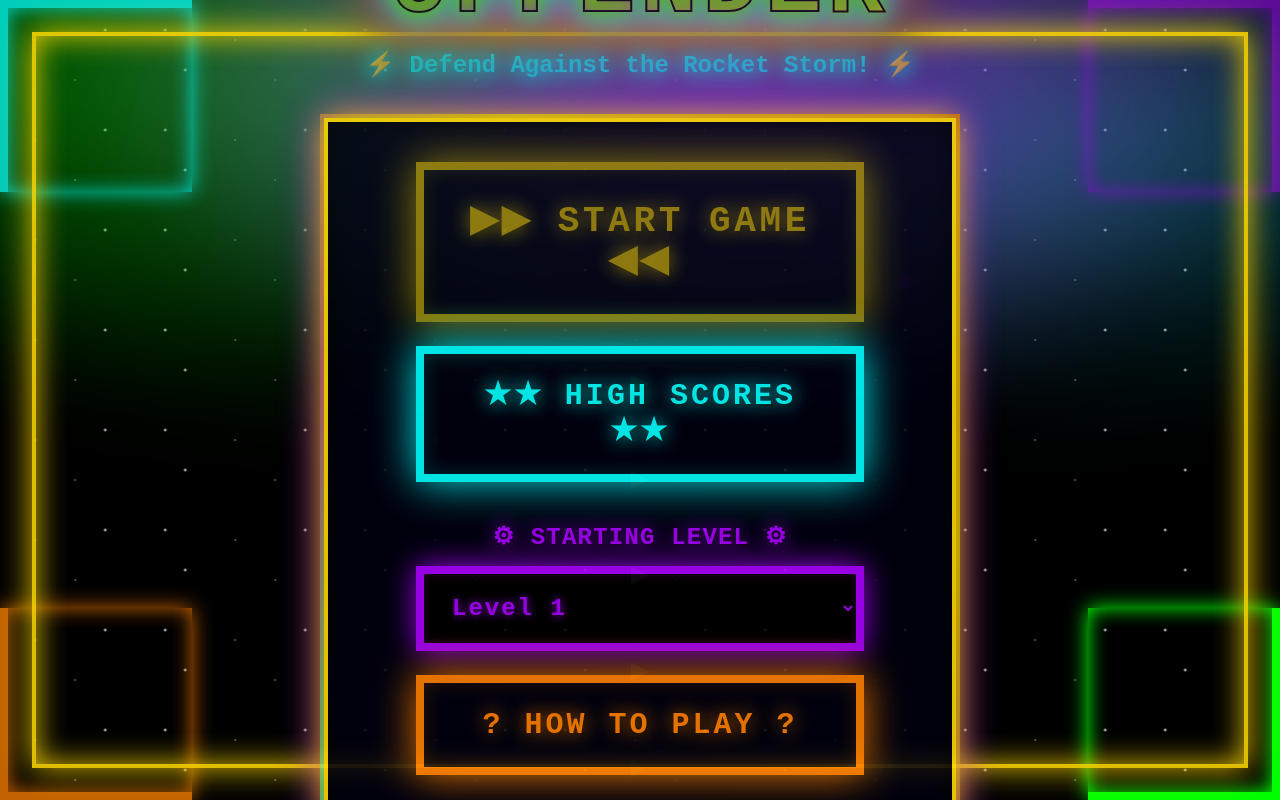
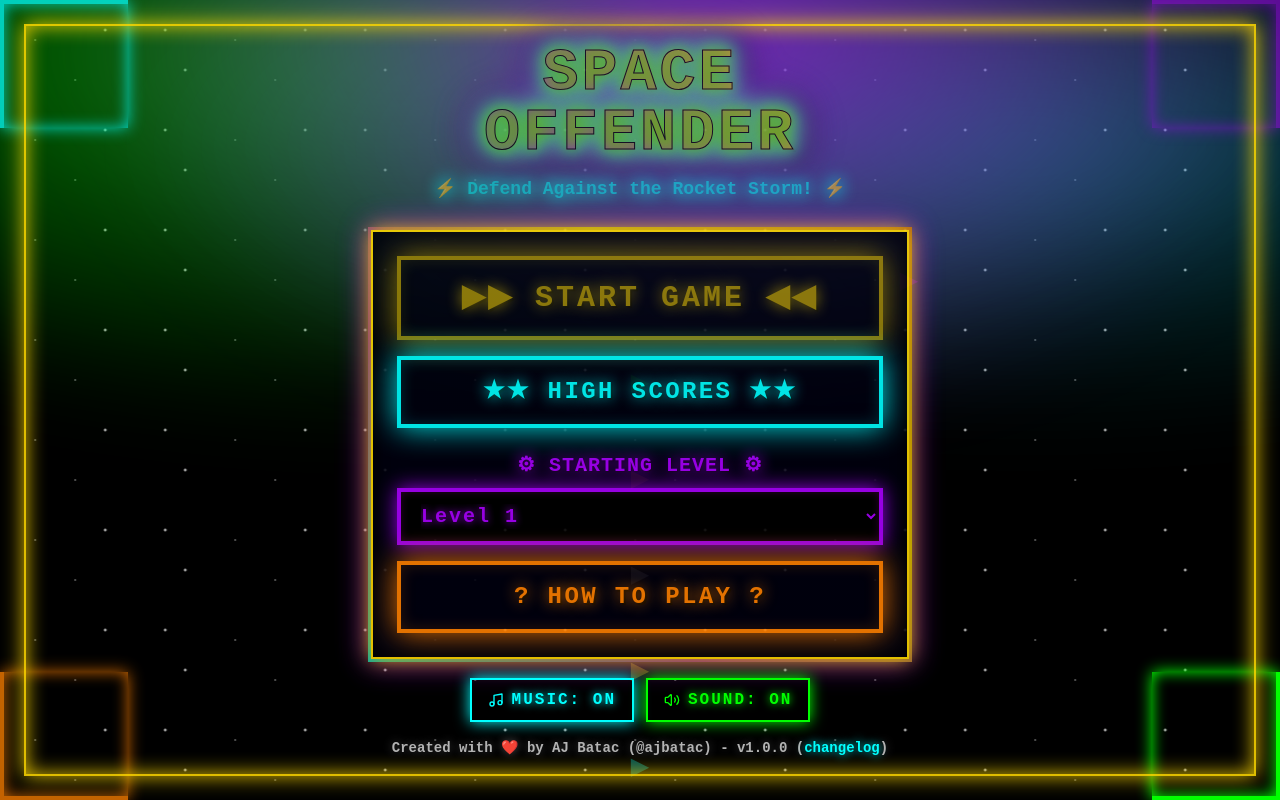
Before and after one commit to rephrais/galaxy-guard, a React (Vite) app: page / in a window 1280 px wide. Built offline with nearby package versions, Linux system fonts and the light colour scheme; the HTML template or start-up script is replaced by a standard one.

Commit message:
Fix homepage clipping issues

```diff
--- a/src/components/game/StartMenu.tsx
+++ b/src/components/game/StartMenu.tsx
@@ -195,92 +195,92 @@ export const StartMenu: React.FC<StartMenuProps> = ({
       {renderAnimatedSpaceships()}
 
       {/* Crazy animated corner decorations - 80s style */}
-      <div className="absolute top-0 left-0 w-48 h-48 border-l-8 border-t-8 border-neon-cyan animate-pulse"
+      <div className="absolute top-0 left-0 w-24 h-24 sm:w-32 sm:h-32 border-l-4 border-t-4 sm:border-l-6 sm:border-t-6 border-neon-cyan animate-pulse"
            style={{
-             boxShadow: '0 0 20px hsl(var(--neon-cyan)), inset 0 0 20px hsl(var(--neon-cyan))',
+             boxShadow: '0 0 15px hsl(var(--neon-cyan)), inset 0 0 15px hsl(var(--neon-cyan))',
              animation: 'pulse 2s cubic-bezier(0.4, 0, 0.6, 1) infinite'
            }} />
-      <div className="absolute top-0 right-0 w-48 h-48 border-r-8 border-t-8 border-neon-purple animate-pulse"
+      <div className="absolute top-0 right-0 w-24 h-24 sm:w-32 sm:h-32 border-r-4 border-t-4 sm:border-r-6 sm:border-t-6 border-neon-purple animate-pulse"
            style={{
-             boxShadow: '0 0 20px hsl(var(--neon-purple)), inset 0 0 20px hsl(var(--neon-purple))',
+             boxShadow: '0 0 15px hsl(var(--neon-purple)), inset 0 0 15px hsl(var(--neon-purple))',
              animationDelay: '0.5s',
              animation: 'pulse 2s cubic-bezier(0.4, 0, 0.6, 1) infinite 0.5s'
            }} />
-      <div className="absolute bottom-0 left-0 w-48 h-48 border-l-8 border-b-8 border-neon-orange animate-pulse"
+      <div className="absolute bottom-0 left-0 w-24 h-24 sm:w-32 sm:h-32 border-l-4 border-b-4 sm:border-l-6 sm:border-b-6 border-neon-orange animate-pulse"
            style={{
-             boxShadow: '0 0 20px hsl(var(--neon-orange)), inset 0 0 20px hsl(var(--neon-orange))',
+             boxShadow: '0 0 15px hsl(var(--neon-orange)), inset 0 0 15px hsl(var(--neon-orange))',
              animationDelay: '1s',
              animation: 'pulse 2s cubic-bezier(0.4, 0, 0.6, 1) infinite 1s'
            }} />
-      <div className="absolute bottom-0 right-0 w-48 h-48 border-r-8 border-b-8 border-neon-green animate-pulse"
+      <div className="absolute bottom-0 right-0 w-24 h-24 sm:w-32 sm:h-32 border-r-4 border-b-4 sm:border-r-6 sm:border-b-6 border-neon-green animate-pulse"
            style={{
-             boxShadow: '0 0 20px hsl(var(--neon-green)), inset 0 0 20px hsl(var(--neon-green))',
+             boxShadow: '0 0 15px hsl(var(--neon-green)), inset 0 0 15px hsl(var(--neon-green))',
              animationDelay: '1.5s',
              animation: 'pulse 2s cubic-bezier(0.4, 0, 0.6, 1) infinite 1.5s'
            }} />
 
       {/* Extra animated borders for that 80s arcade cabinet look */}
-      <div className="absolute inset-8 border-4 border-neon-yellow pointer-events-none"
+      <div className="absolute inset-4 sm:inset-6 border-2 sm:border-3 border-neon-yellow pointer-events-none"
            style={{
-             boxShadow: '0 0 30px hsl(var(--neon-yellow)), inset 0 0 30px hsl(var(--neon-yellow))',
+             boxShadow: '0 0 20px hsl(var(--neon-yellow)), inset 0 0 20px hsl(var(--neon-yellow))',
              animation: 'pulse 3s ease-in-out infinite'
            }} />
 
-      <div className="relative z-10 text-center w-full max-w-2xl mx-auto px-4">
+      <div className="relative z-10 text-center w-full max-w-xl mx-auto px-4">
         {/* Massive 80s Game Title with crazy effects */}
-        <div className="mb-8 animate-pulse">
+        <div className="mb-4 sm:mb-6 animate-pulse">
           <div
-            className="pixel-text text-5xl sm:text-6xl md:text-7xl lg:text-8xl mb-4 tracking-wider"
+            className="pixel-text text-4xl sm:text-5xl md:text-6xl mb-2 sm:mb-3 tracking-wider"
             style={{
               background: 'linear-gradient(45deg, hsl(var(--neon-cyan)) 0%, hsl(var(--neon-purple)) 25%, hsl(var(--neon-yellow)) 50%, hsl(var(--neon-orange)) 75%, hsl(var(--neon-cyan)) 100%)',
               backgroundSize: '200% 200%',
               WebkitBackgroundClip: 'text',
               WebkitTextFillColor: 'transparent',
               backgroundClip: 'text',
-              filter: 'drop-shadow(0 0 10px hsl(var(--neon-cyan))) drop-shadow(0 0 20px hsl(var(--neon-purple))) drop-shadow(0 0 30px hsl(var(--neon-yellow))) drop-shadow(4px 4px 0 black)',
+              filter: 'drop-shadow(0 0 8px hsl(var(--neon-cyan))) drop-shadow(0 0 15px hsl(var(--neon-purple))) drop-shadow(2px 2px 0 black)',
               animation: 'retro-glow 3s ease-in-out infinite, color-splash 8s linear infinite',
-              WebkitTextStroke: '2px black',
-              textShadow: '4px 4px 0 black, 0 0 50px hsl(var(--neon-yellow))'
+              WebkitTextStroke: '1px black',
+              textShadow: '2px 2px 0 black, 0 0 30px hsl(var(--neon-yellow))'
             }}
           >
             SPACE OFFENDER
           </div>
-          <div className="pixel-text text-lg sm:text-xl md:text-2xl text-neon-cyan animate-pulse"
+          <div className="pixel-text text-sm sm:text-base md:text-lg text-neon-cyan animate-pulse"
                style={{
-                 filter: 'drop-shadow(0 0 10px hsl(var(--neon-cyan)))',
-                 textShadow: '0 0 20px hsl(var(--neon-cyan))'
+                 filter: 'drop-shadow(0 0 8px hsl(var(--neon-cyan)))',
+                 textShadow: '0 0 15px hsl(var(--neon-cyan))'
                }}>
             ⚡ Defend Against the Rocket Storm! ⚡
           </div>
         </div>
 
         {/* Main Menu Container with crazy border */}
-        <div className="relative w-full mb-6"
+        <div className="relative w-full mb-4"
              style={{
                background: 'linear-gradient(45deg, transparent 0%, rgba(0,0,0,0.5) 100%)',
-               padding: '4px',
+               padding: '3px',
                animation: 'pulse 2s infinite'
              }}>
-          <div className="absolute inset-0 border-4 sm:border-6 md:border-8 border-double animate-pulse"
+          <div className="absolute inset-0 border-2 sm:border-3 md:border-4 border-double animate-pulse"
                style={{
                  borderImage: 'linear-gradient(45deg, hsl(var(--neon-cyan)), hsl(var(--neon-purple)), hsl(var(--neon-yellow)), hsl(var(--neon-orange))) 1',
                  borderImageSlice: 1,
-                 boxShadow: '0 0 40px hsl(var(--neon-purple)), inset 0 0 40px rgba(0,0,0,0.8)',
+                 boxShadow: '0 0 30px hsl(var(--neon-purple)), inset 0 0 30px rgba(0,0,0,0.8)',
                  animation: 'pulse 2s ease-in-out infinite'
                }} />
-          <div className="hud-panel p-6 sm:p-8 md:p-10 border-4 border-neon-yellow relative"
+          <div className="hud-panel p-4 sm:p-6 border-2 sm:border-3 border-neon-yellow relative"
                style={{
-                 boxShadow: '0 0 30px hsl(var(--neon-yellow)), inset 0 0 20px rgba(0,0,0,0.9)'
+                 boxShadow: '0 0 20px hsl(var(--neon-yellow)), inset 0 0 15px rgba(0,0,0,0.9)'
                }}>
-            <div className="space-y-4 sm:space-y-5 md:space-y-6">
+            <div className="space-y-2 sm:space-y-3 md:space-y-4">
               {/* HUGE START BUTTON */}
               <button
                 onClick={onStartGame}
-                className="arcade-button text-2xl sm:text-3xl md:text-4xl w-full max-w-md mx-auto py-4 sm:py-6 md:py-8 border-4 sm:border-6 md:border-8 border-neon-yellow hover:bg-neon-yellow font-black tracking-widest transform hover:scale-105 transition-all duration-200"
+                className="arcade-button text-xl sm:text-2xl md:text-3xl w-full py-3 sm:py-4 md:py-5 border-3 sm:border-4 md:border-5 border-neon-yellow hover:bg-neon-yellow font-black tracking-widest transform hover:scale-105 transition-all duration-200"
                 style={{
-                  boxShadow: '0 0 40px hsl(var(--neon-yellow)), inset 0 0 20px rgba(255,255,0,0.2)',
+                  boxShadow: '0 0 30px hsl(var(--neon-yellow)), inset 0 0 15px rgba(255,255,0,0.2)',
                   animation: 'pulse 1.5s ease-in-out infinite',
-                  textShadow: '0 0 20px hsl(var(--neon-yellow)), 3px 3px 0 black'
+                  textShadow: '0 0 15px hsl(var(--neon-yellow)), 2px 2px 0 black'
                 }}
               >
                 ▶▶ START GAME ◀◀
@@ -290,10 +290,10 @@ export const StartMenu: React.FC<StartMenuProps> = ({
               {hasSavedGame && onLoadGame && (
                 <button
                   onClick={onLoadGame}
-                  className="arcade-button text-xl sm:text-2xl md:text-3xl w-full max-w-md mx-auto py-3 sm:py-4 md:py-6 border-4 sm:border-6 md:border-8 border-neon-green hover:bg-neon-green text-neon-green hover:text-black font-black tracking-widest transform hover:scale-105 transition-all duration-200"
+                  className="arcade-button text-lg sm:text-xl md:text-2xl w-full py-2 sm:py-3 md:py-4 border-3 sm:border-4 border-neon-green hover:bg-neon-green text-neon-green hover:text-black font-black tracking-widest transform hover:scale-105 transition-all duration-200"
                   style={{
-                    boxShadow: '0 0 40px hsl(var(--neon-green)), inset 0 0 20px rgba(0,255,0,0.2)',
-                    textShadow: '0 0 20px hsl(var(--neon-green)), 2px 2px 0 black'
+                    boxShadow: '0 0 30px hsl(var(--neon-green)), inset 0 0 15px rgba(0,255,0,0.2)',
+                    textShadow: '0 0 15px hsl(var(--neon-green)), 2px 2px 0 black'
                   }}
                 >
                   ⟳ CONTINUE GAME ⟳
@@ -303,30 +303,30 @@ export const StartMenu: React.FC<StartMenuProps> = ({
               {/* HUGE HIGH SCORES BUTTON */}
               <button
                 onClick={() => setShowLeaderboard(true)}
-                className="arcade-button text-xl sm:text-2xl md:text-3xl w-full max-w-md mx-auto py-3 sm:py-4 md:py-6 border-4 sm:border-6 md:border-8 border-neon-cyan hover:bg-neon-cyan text-neon-cyan hover:text-black font-black tracking-widest transform hover:scale-105 transition-all duration-200"
+                className="arcade-button text-lg sm:text-xl md:text-2xl w-full py-2 sm:py-3 md:py-4 border-3 sm:border-4 border-neon-cyan hover:bg-neon-cyan text-neon-cyan hover:text-black font-black tracking-widest transform hover:scale-105 transition-all duration-200"
                 style={{
-                  boxShadow: '0 0 40px hsl(var(--neon-cyan)), inset 0 0 20px rgba(0,255,255,0.2)',
-                  textShadow: '0 0 20px hsl(var(--neon-cyan)), 2px 2px 0 black'
+                  boxShadow: '0 0 30px hsl(var(--neon-cyan)), inset 0 0 15px rgba(0,255,255,0.2)',
+                  textShadow: '0 0 15px hsl(var(--neon-cyan)), 2px 2px 0 black'
                 }}
               >
                 ★★ HIGH SCORES ★★
               </button>
 
               {/* Level Dropdown - 80s style */}
-              <div className="pt-2 sm:pt-3 md:pt-4">
-                <label className="pixel-text text-lg sm:text-xl md:text-2xl text-neon-purple block mb-2 sm:mb-3 font-black tracking-wider"
+              <div className="pt-1 sm:pt-2">
+                <label className="pixel-text text-base sm:text-lg md:text-xl text-neon-purple block mb-1 sm:mb-2 font-black tracking-wider"
                        style={{
-                         textShadow: '0 0 20px hsl(var(--neon-purple)), 2px 2px 0 black'
+                         textShadow: '0 0 15px hsl(var(--neon-purple)), 1px 1px 0 black'
                        }}>
                   ⚙ STARTING LEVEL ⚙
                 </label>
                 <select
                   value={selectedLevel}
                   onChange={(e) => setSelectedLevel(Number(e.target.value))}
-                  className="w-full max-w-md mx-auto px-4 sm:px-6 py-3 sm:py-4 md:py-5 bg-background border-4 sm:border-6 md:border-8 border-neon-purple text-neon-purple pixel-text text-lg sm:text-xl md:text-2xl hover:bg-neon-purple hover:text-black transition-all cursor-pointer font-black"
+                  className="w-full px-3 sm:px-4 py-2 sm:py-3 bg-background border-3 sm:border-4 border-neon-purple text-neon-purple pixel-text text-base sm:text-lg md:text-xl hover:bg-neon-purple hover:text-black transition-all cursor-pointer font-black"
                   style={{
-                    boxShadow: '0 0 30px hsl(var(--neon-purple)), inset 0 0 10px rgba(255,0,255,0.2)',
-                    textShadow: '0 0 10px hsl(var(--neon-purple))'
+                    boxShadow: '0 0 20px hsl(var(--neon-purple)), inset 0 0 8px rgba(255,0,255,0.2)',
+                    textShadow: '0 0 8px hsl(var(--neon-purple))'
                   }}
                 >
                   {Array.from({ length: 100 }, (_, i) => i + 1).map((level) => (
@@ -340,10 +340,10 @@ export const StartMenu: React.FC<StartMenuProps> = ({
               {/* HUGE HOW TO PLAY BUTTON */}
               <button
                 onClick={() => setShowHowToPlay(true)}
-                className="arcade-button text-xl sm:text-2xl md:text-3xl w-full max-w-md mx-auto py-3 sm:py-4 md:py-6 border-4 sm:border-6 md:border-8 border-neon-orange hover:bg-neon-orange text-neon-orange hover:text-black font-black tracking-widest transform hover:scale-105 transition-all duration-200"
+                className="arcade-button text-lg sm:text-xl md:text-2xl w-full py-2 sm:py-3 md:py-4 border-3 sm:border-4 border-neon-orange hover:bg-neon-orange text-neon-orange hover:text-black font-black tracking-widest transform hover:scale-105 transition-all duration-200"
                 style={{
-                  boxShadow: '0 0 40px hsl(var(--neon-orange)), inset 0 0 20px rgba(255,128,0,0.2)',
-                  textShadow: '0 0 20px hsl(var(--neon-orange)), 2px 2px 0 black'
+                  boxShadow: '0 0 30px hsl(var(--neon-orange)), inset 0 0 15px rgba(255,128,0,0.2)',
+                  textShadow: '0 0 15px hsl(var(--neon-orange)), 2px 2px 0 black'
                 }}
               >
                 ? HOW TO PLAY ?
@@ -353,27 +353,27 @@ export const StartMenu: React.FC<StartMenuProps> = ({
         </div>
 
         {/* Audio Controls - 80s style */}
-        <div className="flex flex-col sm:flex-row justify-center gap-3 sm:gap-4 md:gap-6 mb-4 sm:mb-6">
+        <div className="flex flex-col sm:flex-row justify-center gap-2 sm:gap-3 mb-3 sm:mb-4">
           <button
             onClick={() => setMusicEnabled(!musicEnabled)}
-            className="arcade-button text-base sm:text-lg md:text-xl px-4 sm:px-6 md:px-8 py-2 sm:py-3 md:py-4 border-4 border-neon-cyan text-neon-cyan hover:bg-neon-cyan hover:text-black flex items-center justify-center gap-2 sm:gap-3 font-black transform hover:scale-105 transition-all"
+            className="arcade-button text-sm sm:text-base px-3 sm:px-4 py-2 border-2 sm:border-3 border-neon-cyan text-neon-cyan hover:bg-neon-cyan hover:text-black flex items-center justify-center gap-2 font-black transform hover:scale-105 transition-all"
             style={{
-              boxShadow: '0 0 20px hsl(var(--neon-cyan))',
-              textShadow: '0 0 10px hsl(var(--neon-cyan))'
+              boxShadow: '0 0 15px hsl(var(--neon-cyan))',
+              textShadow: '0 0 8px hsl(var(--neon-cyan))'
             }}
           >
-            <Music size={20} className={!musicEnabled ? 'opacity-30' : ''} />
+            <Music size={16} className={!musicEnabled ? 'opacity-30' : ''} />
             MUSIC: {musicEnabled ? 'ON' : 'OFF'}
           </button>
           <button
             onClick={() => setSoundEnabled(!soundEnabled)}
-            className="arcade-button text-base sm:text-lg md:text-xl px-4 sm:px-6 md:px-8 py-2 sm:py-3 md:py-4 border-4 border-neon-green text-neon-green hover:bg-neon-green hover:text-black flex items-center justify-center gap-2 sm:gap-3 font-black transform hover:scale-105 transition-all"
+            className="arcade-button text-sm sm:text-base px-3 sm:px-4 py-2 border-2 sm:border-3 border-neon-green text-neon-green hover:bg-neon-green hover:text-black flex items-center justify-center gap-2 font-black transform hover:scale-105 transition-all"
             style={{
-              boxShadow: '0 0 20px hsl(var(--neon-green))',
-              textShadow: '0 0 10px hsl(var(--neon-green))'
+              boxShadow: '0 0 15px hsl(var(--neon-green))',
+              textShadow: '0 0 8px hsl(var(--neon-green))'
             }}
           >
-            {soundEnabled ? <Volume2 size={20} /> : <VolumeX size={20} />}
+            {soundEnabled ? <Volume2 size={16} /> : <VolumeX size={16} />}
             SOUND: {soundEnabled ? 'ON' : 'OFF'}
           </button>
         </div>
```
